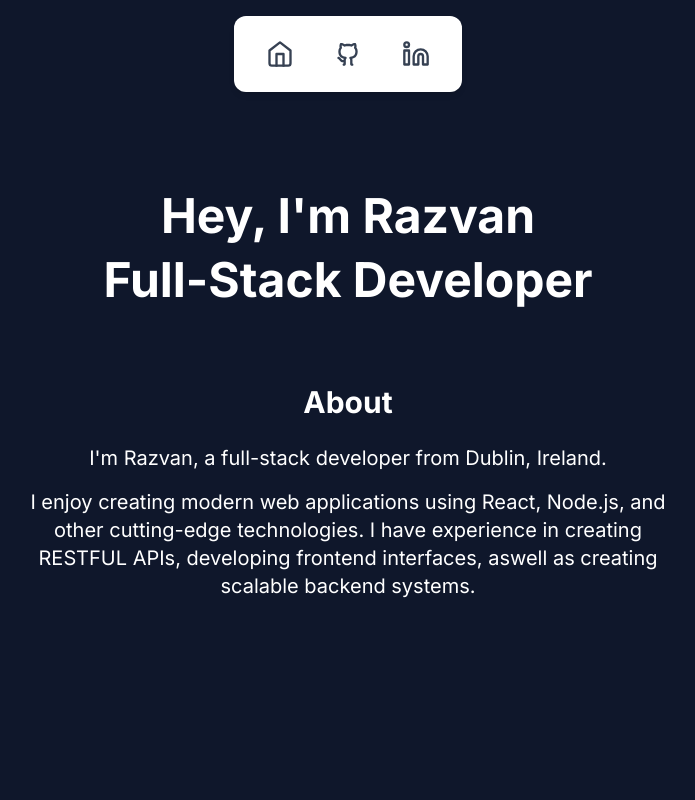
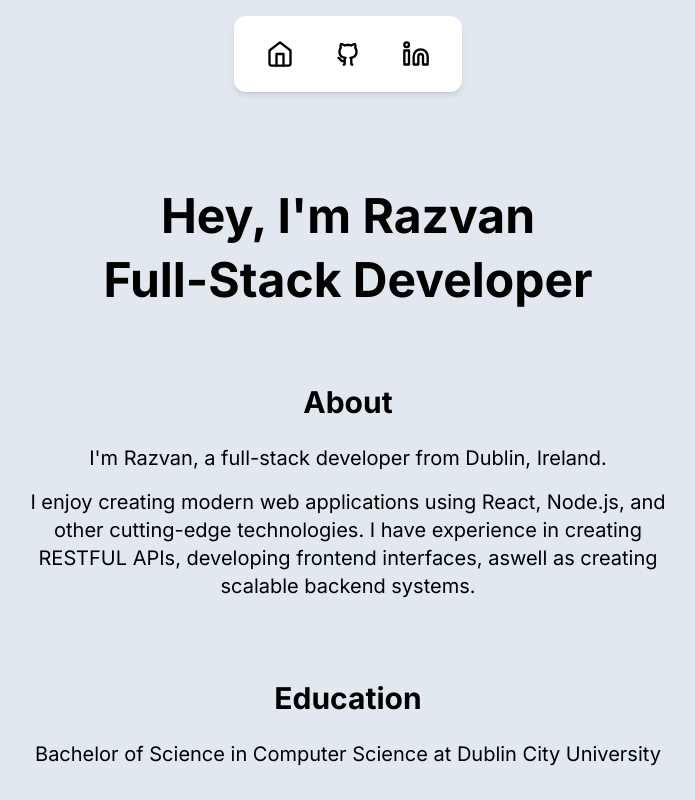
Before and after one commit to Razvan-Gorea/Portfolio-Website, a React (Vite) app in the folder Portfolio/: page / in a window 1280 px wide. Shown: the whole page, without its empty margins (292-987 px from the left). Built offline with nearby package versions, Linux system fonts and the light colour scheme.

Commit message:
Created the Education Section

```diff
--- a/Portfolio/src/App.jsx
+++ b/Portfolio/src/App.jsx
@@ -2,14 +2,16 @@ import "./App.css";
 import NavigationBar from "./components/NavigationBar";
 import MainHeader from "./components/MainHeader";
 import About from "./components/About";
+import Education from "./components/Education";
 
 function App() {
   return (
     <>
-      <div id="top" className="min-h-screen bg-slate-900 pt-8">
+      <div id="top" className="min-h-screen bg-slate-200 pt-8">
         <NavigationBar />
         <MainHeader />
         <About />
+        <Education />
       </div>
     </>
   );
--- a/Portfolio/src/components/About.jsx
+++ b/Portfolio/src/components/About.jsx
@@ -1,29 +1,7 @@
-import { useState, useEffect, useRef } from 'react';
+import { useInViewAnimation } from "../hooks/useInViewAnimation";
 
 function About() {
-  const [isVisible, setIsVisible] = useState(false);
-  const ref = useRef();
-
-  useEffect(() => {
-    const observer = new IntersectionObserver(
-      ([entry]) => {
-        if (entry.isIntersecting) {
-          setIsVisible(true);
-        }
-      },
-      { threshold: 0.1 }
-    );
-
-    if (ref.current) {
-      observer.observe(ref.current);
-    }
-
-    return () => {
-      if (ref.current) {
-        observer.unobserve(ref.current);
-      }
-    };
-  }, []);
+  const { ref, isVisible } = useInViewAnimation(600);
 
   return (
     <>
@@ -35,11 +13,11 @@ function About() {
             : 'opacity-0 translate-y-8'
         }`}
       >
-        <p className="text-white text-3xl font-bold text-center mb-6">About</p>
-        <p className="text-white text-xl text-center max-w-2xl mb-4">
+        <p className="text-black text-3xl font-bold text-center mb-6">About</p>
+        <p className="text-black text-xl text-center max-w-2xl mb-4">
           I'm Razvan, a full-stack developer from Dublin, Ireland.
         </p>
-        <p className="text-white text-xl text-center max-w-2xl">
+        <p className="text-black text-xl text-center max-w-2xl mb-20">
           I enjoy creating modern web applications using React, Node.js, and other cutting-edge technologies.
           I have experience in creating RESTFUL APIs, developing frontend interfaces, aswell as creating scalable backend systems.
         </p>
--- /dev/null
+++ b/Portfolio/src/components/Education.jsx
@@ -0,0 +1,21 @@
+import { useInViewAnimation } from '../hooks/useInViewAnimation';
+
+function Education() {
+  const { ref, isVisible } = useInViewAnimation(1000);
+
+  return (
+    <div
+      ref={ref}
+      className={`transition-all duration-2000 ease-out ${
+        isVisible ? "opacity-100 translate-y-0" : "opacity-0 translate-y-8"
+      }`}
+    >
+      <p className="text-black text-3xl text-center mb-6 font-bold">Education</p>
+      <p className="text-black text-xl text-center mb-20">
+        Bachelor of Science in Computer Science at Dublin City University
+      </p>
+    </div>
+  );
+}
+
+export default Education;
--- a/Portfolio/src/components/MainHeader.jsx
+++ b/Portfolio/src/components/MainHeader.jsx
@@ -1,46 +1,23 @@
-import { useState, useEffect, useRef } from "react";
+import { useInViewAnimation } from '../hooks/useInViewAnimation';
 
 function MainHeader() {
-  const [isVisible, setIsVisible] = useState(false);
-  const ref = useRef();
-
-  useEffect(() => {
-    const observer = new IntersectionObserver(
-      ([entry]) => {
-        if (entry.isIntersecting) {
-          setIsVisible(true);
-        }
-      },
-      { threshold: 0.1 }
-    );
-
-    if (ref.current) {
-      observer.observe(ref.current);
-    }
-
-    return () => {
-      if (ref.current) {
-        observer.unobserve(ref.current);
-      }
-    };
-  }, []);
+  const { ref, isVisible } = useInViewAnimation(200);
 
   return (
-    <>
     <div
       ref={ref}
       className={`flex flex-col items-center pt-40 px-4 transition-all duration-2000 ease-out ${
         isVisible ? "opacity-100 translate-y-0" : "opacity-0 translate-y-8"
       }`}
     >
-        <p className="text-white text-3xl sm:text-4xl md:text-5xl font-bold text-center mb-4">
+      <p className="text-black text-3xl sm:text-4xl md:text-5xl font-bold text-center mb-4">
         Hey, I'm Razvan
       </p>
-        <p className="text-white text-3xl sm:text-4xl md:text-5xl font-bold text-center">
+      <p className="text-black text-3xl sm:text-4xl md:text-5xl font-bold text-center">
         Full-Stack Developer
       </p>
     </div>
-    </>
   );
 }
+
 export default MainHeader;
--- a/Portfolio/src/components/NavigationBar.jsx
+++ b/Portfolio/src/components/NavigationBar.jsx
@@ -11,19 +11,19 @@ function NavigationBar() {
             <div className="flex space-x-4 sm:space-x-5 md:space-x-6">
               <a
                 href="#top"
-                className="text-gray-700 hover:text-blue-900 transition-colors p-2 rounded-lg hover:bg-gray-50"
+                className="text-black hover:text-slate-400 transition-colors p-2 rounded-lg hover:bg-gray-50"
               >
                 <FiHome className="w-5 h-5 sm:w-6 sm:h-6 md:w-7 md:h-7" />
               </a>
               <a
                 href="https://github.com/Razvan-Gorea"
-                className="text-gray-700 hover:text-blue-900 transition-colors p-2 rounded-lg hover:bg-gray-50"
+                className="text-black hover:text-slate-400 transition-colors p-2 rounded-lg hover:bg-gray-50"
               >
                 <RiGithubLine className="w-5 h-5 sm:w-6 sm:h-6 md:w-7 md:h-7" />
               </a>
               <a
                 href="https://www.linkedin.com/in/razvan-gorea-2a7219296/"
-                className="text-gray-700 hover:text-blue-900 transition-colors p-2 rounded-lg hover:bg-gray-50"
+                className="text-black hover:text-slate-400 transition-colors p-2 rounded-lg hover:bg-gray-50"
               >
                 <LuLinkedin className="w-5 h-5 sm:w-6 sm:h-6 md:w-7 md:h-7" />
               </a>
--- /dev/null
+++ b/Portfolio/src/hooks/useInViewAnimation.jsx
@@ -0,0 +1,31 @@
+import { useState, useEffect, useRef } from "react";
+
+export function useInViewAnimation(delay = 0) {
+  const [isVisible, setIsVisible] = useState(false);
+  const ref = useRef();
+
+  useEffect(() => {
+    const observer = new IntersectionObserver(
+      ([entry]) => {
+        if (entry.isIntersecting) {
+          setTimeout(() => {
+            setIsVisible(true);
+          }, delay);
+        }
+      },
+      { threshold: 0.1 }
+    );
+
+    if (ref.current) {
+      observer.observe(ref.current);
+    }
+
+    return () => {
+      if (ref.current) {
+        observer.unobserve(ref.current);
+      }
+    };
+  }, [delay]);
+
+  return { ref, isVisible };
+}
```
Lines whose indentation alone changed are shown as unchanged.
